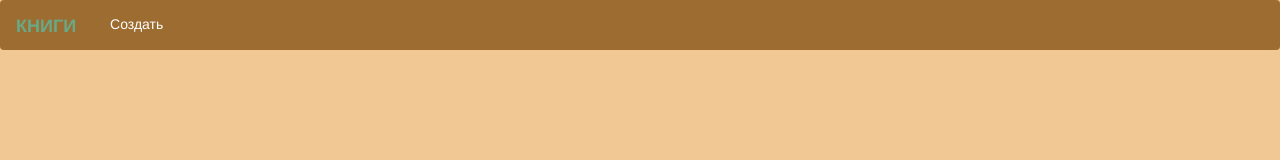
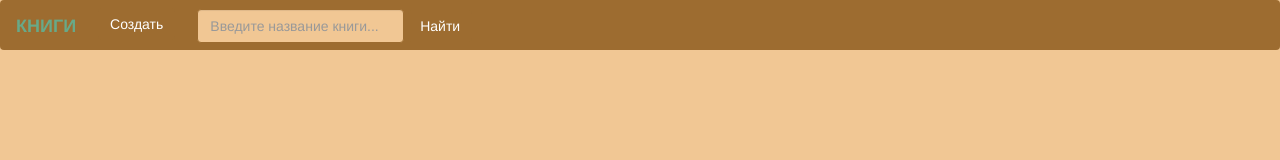
Before and after one commit to kradavar/coursesJS, a plain HTML site: page chapter3/index.html in a window 1280 px wide. Drawn offline with nearby package versions, Linux system fonts and the light colour scheme; no server answers.

Commit message:
Add search function.

```diff
--- a/chapter3/css/style.css
+++ b/chapter3/css/style.css
@@ -45,9 +45,21 @@ thead {
 	border: none;
 }
 
-#create-btn:hover {
+#search-input {
+	border-color: #9D6C30;
+	background-color: #f1c794;
+}
+
+#create-btn:hover,
+#search-btn:hover {
 	border-color: #f1c794;
 	background-color: #f1c794;
+}
+
+#search-btn {
+	background-color: #9D6C30;
+	border: none;
+	color: white;
 }
 
 .my-a-btn {
@@ -87,7 +99,8 @@ thead {
 }
 
 input:invalid,
-.choose-red 	{	background: #fce0e0;
+.choose-red {
+	background: #fce0e0;
 	border: 1px solid #a92c2c;
 }
 
--- a/chapter3/index.html
+++ b/chapter3/index.html
@@ -17,11 +17,17 @@
     </div>
     <div class="navbar-collapse collapse move">
       <div class="cont">
-        <a href="html/create-book.html">
+        <a class="navbar-left" href="html/create-book.html">
           <button type="button" id="create-btn" class="btn btn-primary my-a-btn">
             Создать
           </button>
         </a>
+        <form class="navbar-form navbar-left" role="search" onsubmit="findBook();return false;">
+          <div class="form-group">
+            <input type="text" id="search-input" class="form-control" placeholder="Введите название книги..." />
+          </div>
+          <button type="submit" id="search-btn" class="btn btn-default">Найти</button>
+        </form>
       </div>
     </div>
   </div>
--- a/chapter3/js/index.js
+++ b/chapter3/js/index.js
@@ -68,3 +68,16 @@ $('#devare-book').on('show.bs.modal', function(e) {
 	$('.title', this).text(data.recordTitle);
 	$('.btn-ok', this).data('bookId', data.bookId);
 });
+
+function findBook() {
+	let allBooks = loadJSON();
+	let parameter = document.getElementById('search-input').value;
+	for (let book of allBooks) {
+		if (book.title == parameter) {
+			let url = "./html/show.html?" + book.id;
+			window.location.assign(url);
+			return false;
+		}
+	}
+	return alert("Такой книги не найдено!");
+}
```
